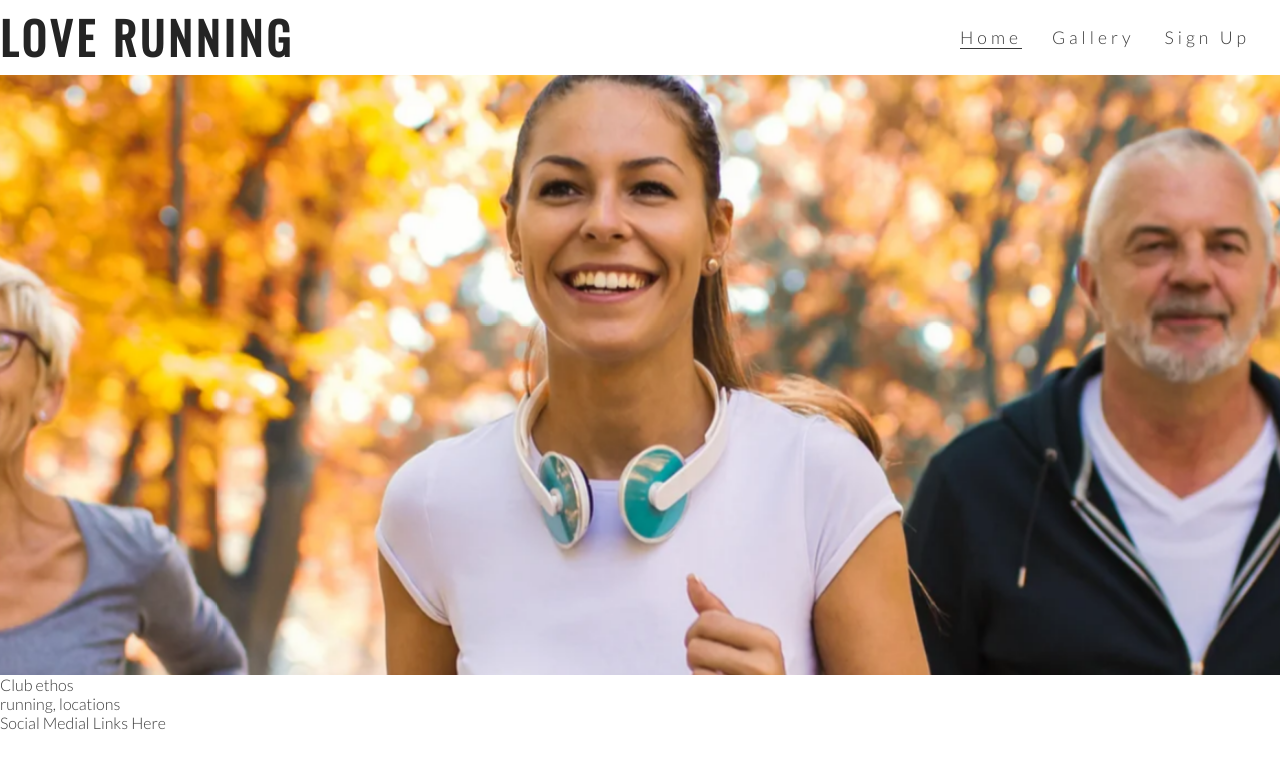
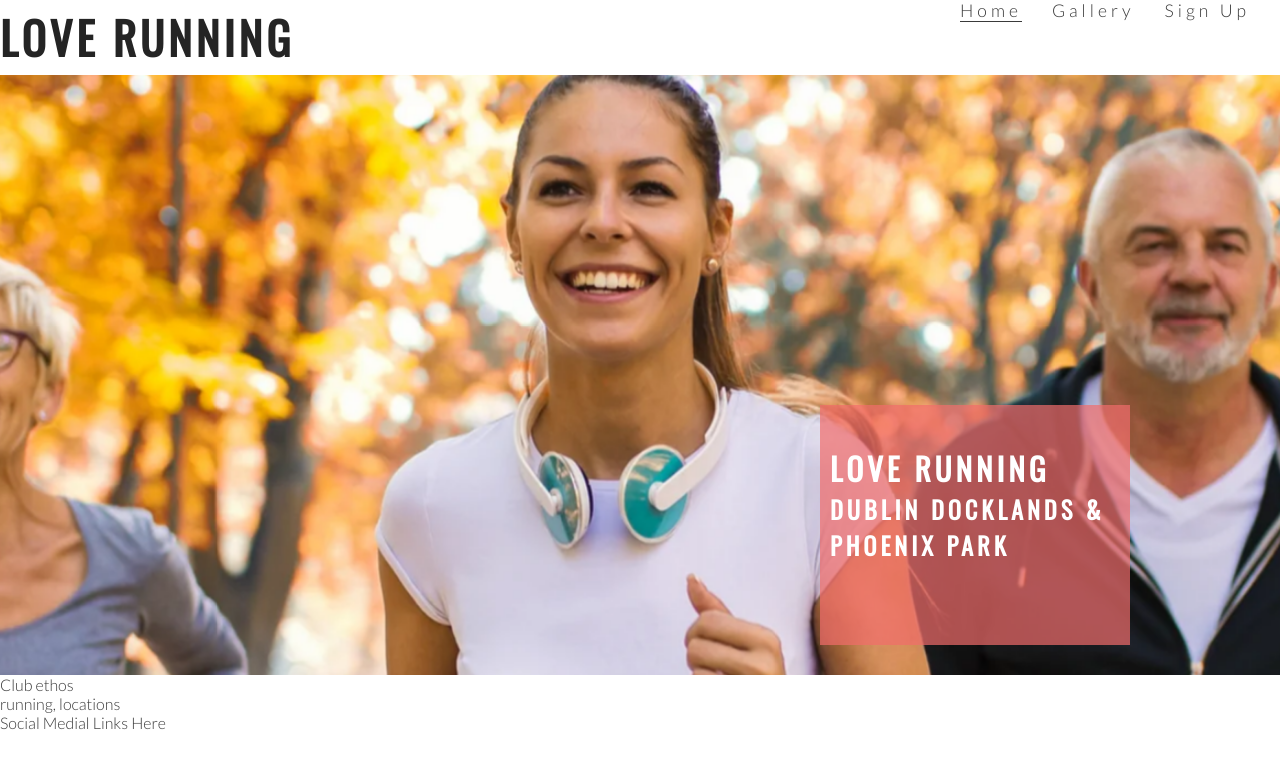
Before and after one commit to Toby7658/Lucys-Lot, a plain HTML site: page index.html in a window 1280 px wide. Drawn offline with nearby package versions, Linux system fonts and the light colour scheme.

Commit message:
Add cover text and style

```diff
--- a/assets/css/style.css
+++ b/assets/css/style.css
@@ -5,15 +5,17 @@
     padding: 0;
     border: none;
 }
+
 body {
-    font-family:lato, sans-serif;
+    font-family: lato, sans-serif;
     font-weight: 300;
     color: #3a3a3a;
 }
 
-/* heading and logo */
+    /* heading and logo */
 
-h1, h2 {
+h1,
+h2 {
     font-family: Oswald, sans-serif;
     text-transform: uppercase;
     letter-spacing: 4px;
@@ -25,14 +27,14 @@ h1, h2 {
     font-size: 280%;
 }
 
-/* navigation links */
+    /* navigation links */
 
 #menu {
     font-size: 110%;
     letter-spacing: 4px;
 }
 
-#menu, #logo {
+#logo {
     line-height: 75px;
 
 }
@@ -56,12 +58,14 @@ h1, h2 {
     border-bottom: 1px solid #3a3a3a;
 }
 
-/* hero image */
+    /* hero image and cover text */
 
 #hero-outer {
     height: 600px;
     width: 100%;
     overflow: hidden;
+
+    position: relative;
 }
 
 #hero-image {
@@ -75,12 +79,36 @@ h1, h2 {
     animation-fill-mode: forwards;
 }
 
-/* creates the level of zoom for hero image */
+    /* creates the level of zoom for hero image */
 @keyframes hero-zoom {
-    from{
+    from {
         transform: scale(1);
     }
-    to{
+
+    to {
         transform: scale(1.1);
     }
 }
+
+#cover-text {
+    font-size: 130%;
+    font-family: Oswald, sans-serif;
+    text-transform: uppercase;
+    letter-spacing: 4px;
+
+    width: 300px;
+    height: 200px;
+
+    padding-top: 40px;
+    padding-left: 10px;
+
+    background-color: rgba(241, 109, 107, .7);
+
+    bottom: 30px;
+    right: 150px;
+
+    position: absolute;
+}
+#cover-text, #cover-text h2 {
+    color: #fff;
+}
--- a/index.html
+++ b/index.html
@@ -9,7 +9,7 @@
     <meta name="keywords" content="fashion, jewellery, bags, accessories, dublin, ireland">
 
     <link rel="stylesheet" href="assets/css/style.css">
-    <title>Lucys Lot</title>
+    <title>Love Running</title>
 </head>
 
 <body>
@@ -36,6 +36,10 @@
     </header>
     <section id="hero-outer">
         <div id="hero-image"></div>
+        <div id="cover-text">
+        <h2>Love Running</h2>
+        <h3>Dublin Docklands & Phoenix Park</h3>
+    </div>
     </section>
     <section>
         Club ethos
```
